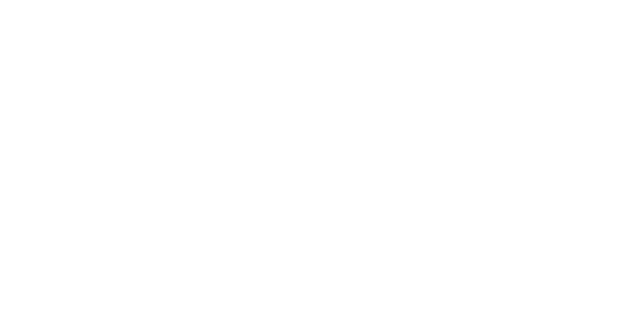
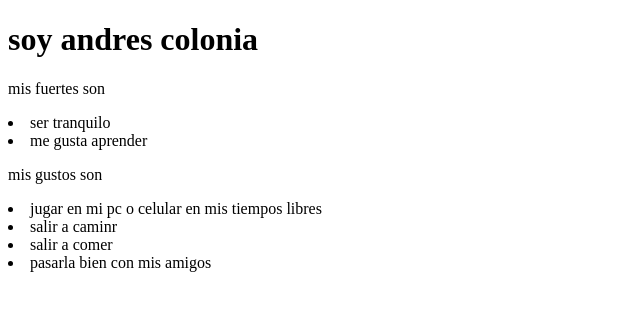
Before and after one commit to fabiancoldev/tallerGit, a plain HTML site: page Luand1.html in a window 1280 px wide. Shown: the whole page, without its empty margins (0-640 px from the left). Drawn offline with Linux system fonts and the light colour scheme.

Commit message:
sobre mi

```diff
--- a/Luand1.html
+++ b/Luand1.html
@@ -7,7 +7,19 @@
 </head>
 <body>
 
+  <h1>soy andres colonia</h1>
 
+  <p>mis fuertes son</p>
+
+  <li>ser tranquilo</li>
+  <li>me gusta aprender</li>
+
+  <p>mis gustos son</p>
+
+  <li>jugar en mi pc o celular en mis tiempos libres</li>
+  <li>salir a caminr</li>
+  <li>salir a comer</li>
+  <li>pasarla bien con mis amigos</li>
 
 </body>
 </html>
```
